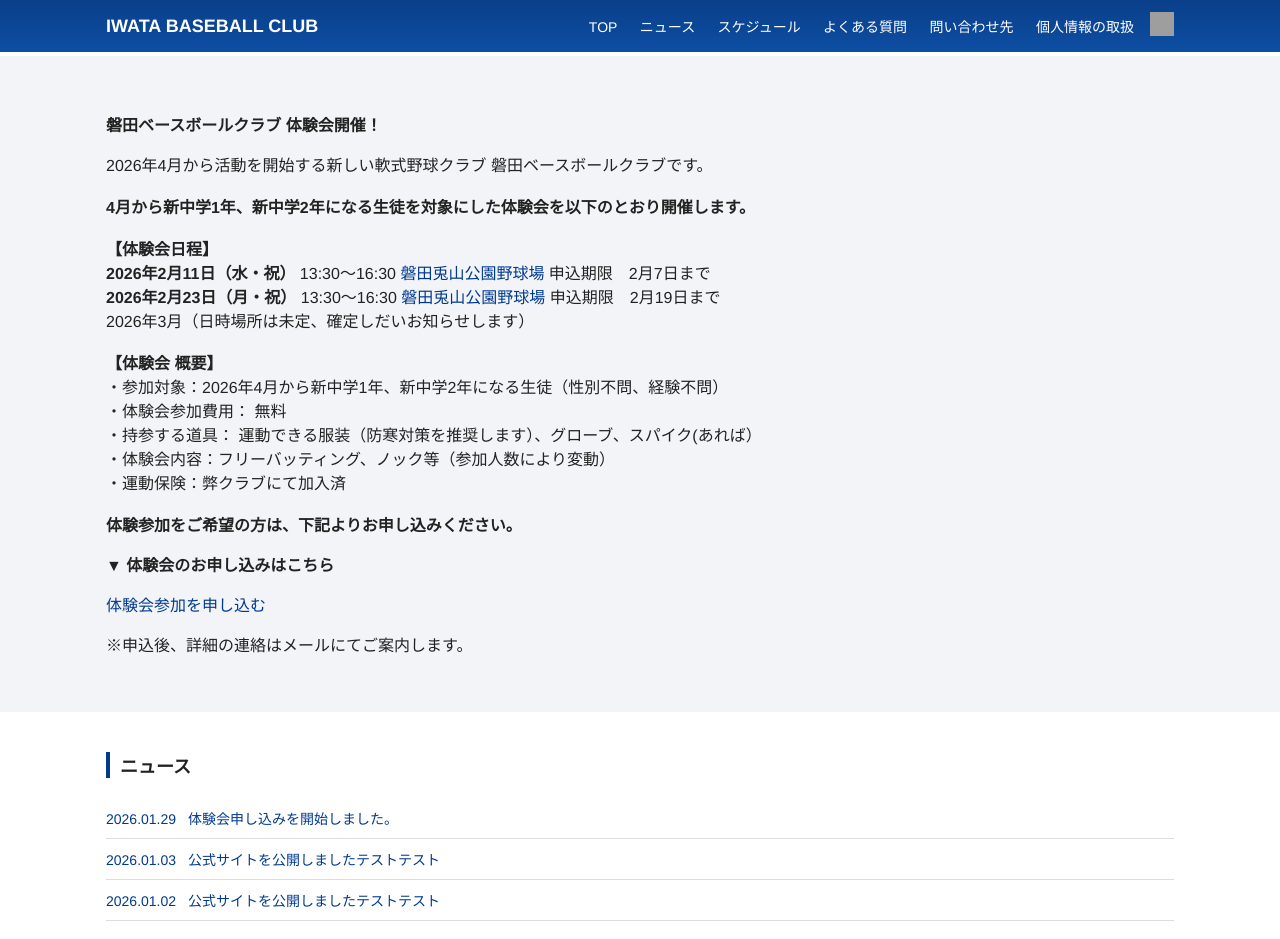
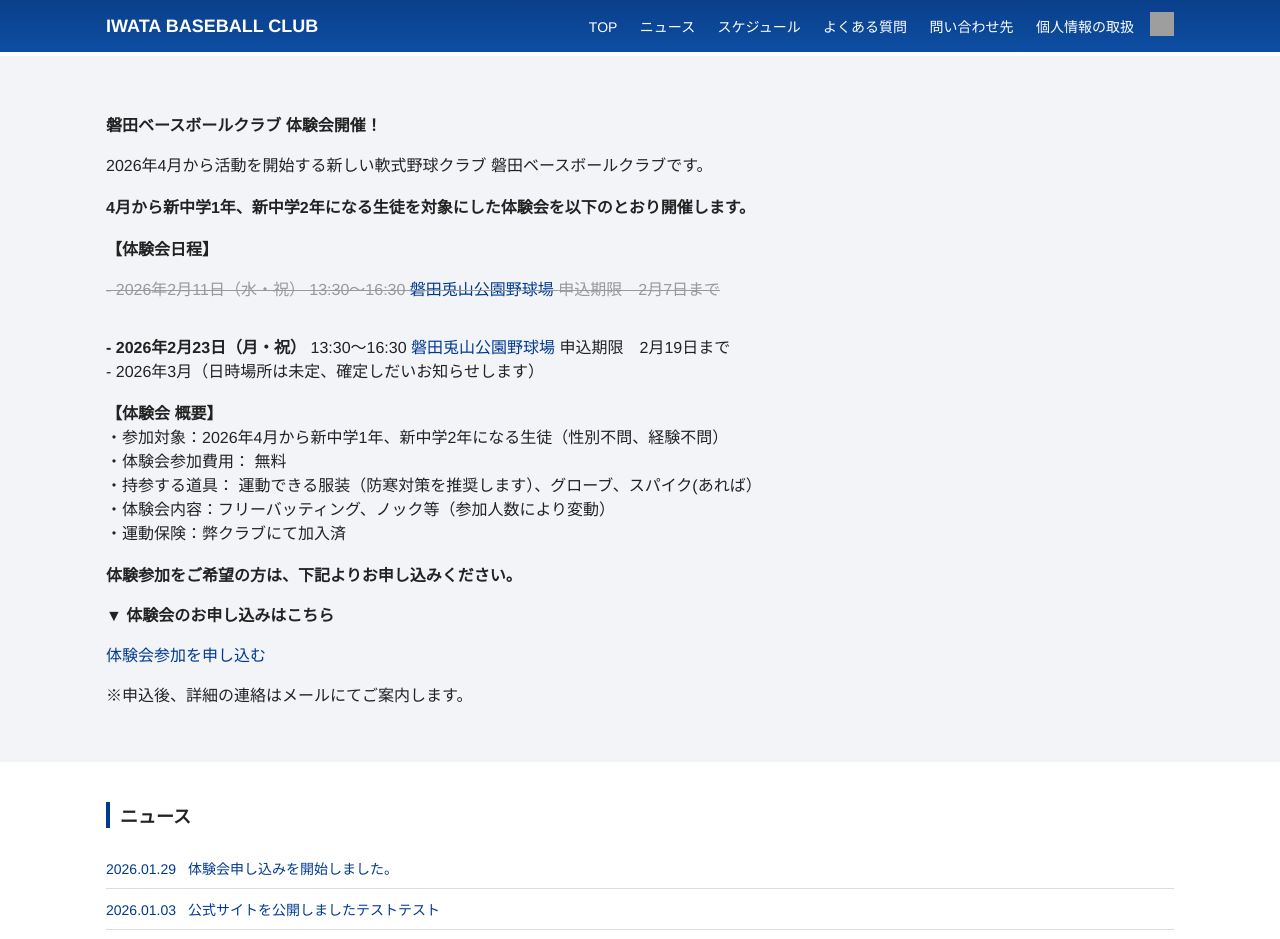
Before and after one commit to moutineigo/baseball, a Jekyll site: the page built from index.md, in a window 1280 px wide and 1400 px high. Shown: the top 939 px of the window. Built offline with Jekyll 4.4.1, drawn with Linux system fonts in a browser that asks for light colours; grey boxes are pictures that could not be loaded.

Commit message:
体験会終わり

```diff
--- a/_layouts/home.html
+++ b/_layouts/home.html
@@ -12,15 +12,15 @@ layout: default
   <strong>4月から新中学1年、新中学2年になる生徒を対象にした体験会を以下のとおり開催します。</strong><br><br>
 
   <strong>【体験会日程】</strong><br>
-  <strong>2026年2月11日（水・祝）</strong> 13:30〜16:30
+  <p class="closed"> - 2026年2月11日（水・祝） 13:30〜16:30
   <a href="https://maps.app.goo.gl/WUMTo3SxXWWpeedWA"
    target="_blank"
    rel="noopener">
    磐田兎山公園野球場
    </a>
-   申込期限　2月7日まで<br>
+   申込期限　2月7日まで</p> <br>
 
-  <strong>2026年2月23日（月・祝）</strong> 13:30〜16:30
+  <strong> - 2026年2月23日（月・祝）</strong> 13:30〜16:30
   <a href="https://maps.app.goo.gl/WUMTo3SxXWWpeedWA"
    target="_blank"
    rel="noopener">
@@ -28,7 +28,7 @@ layout: default
    </a>
    申込期限　2月19日まで<br>
 
-  2026年3月（日時場所は未定、確定しだいお知らせします）<br><br>
+   - 2026年3月（日時場所は未定、確定しだいお知らせします）<br><br>
 
   <strong>【体験会 概要】</strong><br>
 ・参加対象：2026年4月から新中学1年、新中学2年になる生徒（性別不問、経験不問）<br>
--- a/style.css
+++ b/style.css
@@ -289,3 +289,8 @@ a {
   margin: 0 auto;
   padding: 24px 16px;
 }
+
+.closed {
+  text-decoration: line-through;
+  color: #999;
+}
```
